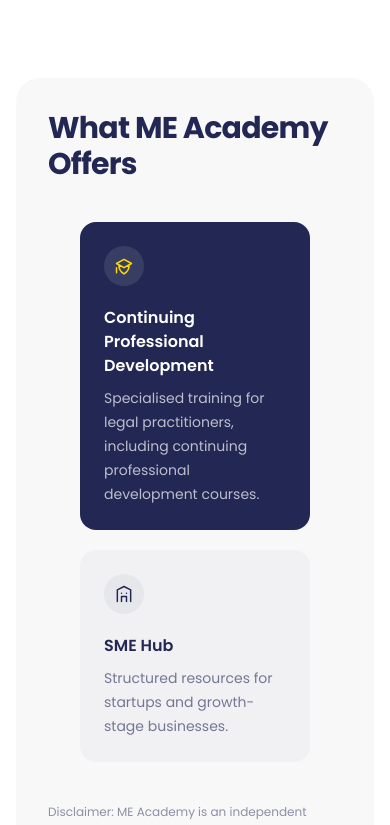
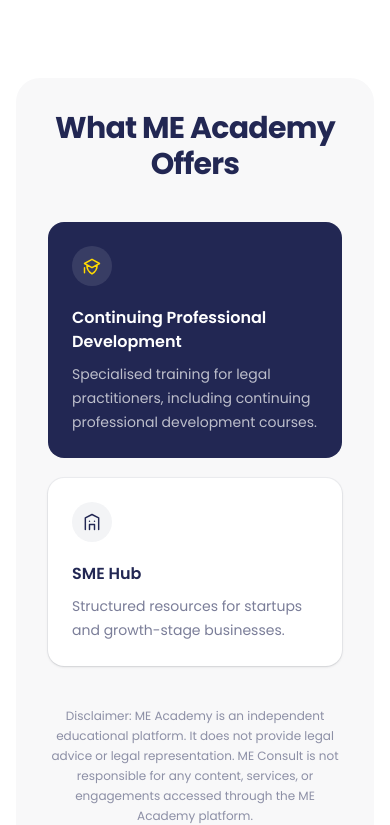
Before and after one commit to ME-CONSULT/me-consult, a Next.js app: page /affiliated-platform in a window 390 px wide. Shown: the part 1212-2037 px from the top of the page. Built offline with nearby package versions, Linux system fonts and the light colour scheme.

Commit message:
Fix card alignment on Affiliated Platform page
Replace the 3-column FeatureCards grid (which left an awkward empty
slot with only 2 cards) with a dedicated centered 2-column layout, and
center the section heading and disclaimer to match.

```diff
--- a/src/app/affiliated-platform/page.tsx
+++ b/src/app/affiliated-platform/page.tsx
@@ -1,6 +1,5 @@
 import type { Metadata } from "next";
 import Image from "next/image";
-import FeatureCards from "@/components/FeatureCards";
 
 export const metadata: Metadata = {
   title: "Affiliated Platform | ME Consult",
@@ -73,13 +72,12 @@
       <section className="bg-white py-10 lg:py-14">
         <div className="mx-auto px-4 sm:px-6 lg:px-8">
           <div className="rounded-3xl bg-[#222753]/[0.03] p-8 sm:p-12 lg:p-16">
-            <h2 className="text-3xl font-bold tracking-tight text-[#222753] sm:text-4xl">
+            <h2 className="text-center text-3xl font-bold tracking-tight text-[#222753] sm:text-4xl">
               What ME Academy Offers
             </h2>
 
-            <div className="mt-10">
-              <FeatureCards
-                cards={[
+            <div className="mx-auto mt-10 grid max-w-3xl gap-5 sm:grid-cols-2">
+              {[
                 {
                   title: "Continuing Professional Development",
                   body: "Specialised training for legal practitioners, including continuing professional development courses.",
@@ -90,11 +88,38 @@
                   body: "Structured resources for startups and growth-stage businesses.",
                   icon: "M4 21V7l8-4 8 4v14M9 21v-6h6v6M9 11h.01M15 11h.01M9 15h.01M15 15h.01",
                 },
-                ]}
-              />
+              ].map((card, i) => (
+                <div
+                  key={card.title}
+                  className={`rounded-2xl p-6 transition-all duration-300 hover:-translate-y-1.5 hover:shadow-xl ${
+                    i === 0
+                      ? "bg-[#222753] text-white"
+                      : "bg-white text-[#222753] shadow-sm ring-1 ring-[#222753]/5"
+                  }`}
+                >
+                  <span
+                    className={`flex h-10 w-10 items-center justify-center rounded-full ${
+                      i === 0 ? "bg-white/10" : "bg-[#222753]/5"
+                    }`}
+                  >
+                    <svg
+                      className={`h-5 w-5 ${i === 0 ? "text-[#ffda00]" : "text-[#222753]"}`}
+                      fill="none"
+                      viewBox="0 0 24 24"
+                      stroke="currentColor"
+                    >
+                      <path strokeLinecap="round" strokeLinejoin="round" strokeWidth={1.75} d={card.icon} />
+                    </svg>
+                  </span>
+                  <p className="mt-5 text-base font-semibold">{card.title}</p>
+                  <p className={`mt-2 text-sm leading-6 ${i === 0 ? "text-white/70" : "text-[#222753]/60"}`}>
+                    {card.body}
+                  </p>
+                </div>
+              ))}
             </div>
 
-            <p className="mt-10 max-w-3xl text-xs leading-5 text-[#222753]/50">
+            <p className="mx-auto mt-10 max-w-3xl text-center text-xs leading-5 text-[#222753]/50">
               Disclaimer: ME Academy is an independent educational platform.
               It does not provide legal advice or legal representation. ME
               Consult is not responsible for any content, services, or
```
Lines whose indentation alone changed are shown as unchanged.
